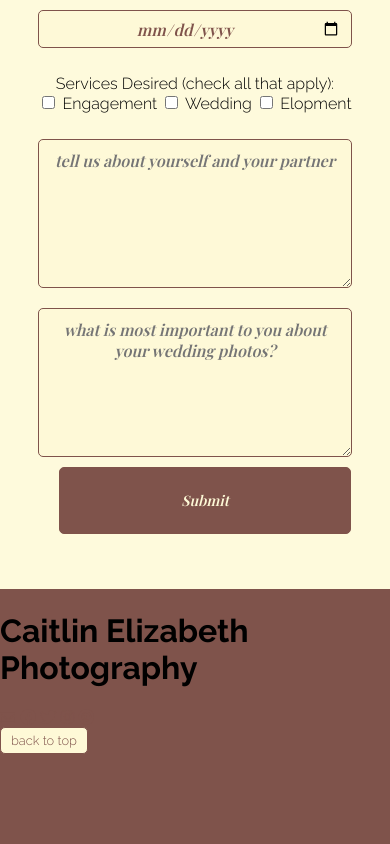
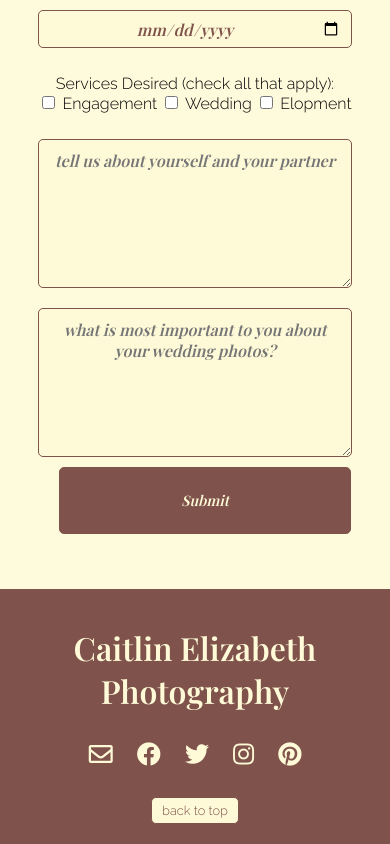
Before and after one commit to caitlineelliott/Caitlin-Elizabeth-Photography-Landing-Page, a plain HTML site: page index.html in a window 390 px wide. Shown: the part 4253-5097 px from the top of the page. Before the commit the page ends 5007 px from the top, so only its background shows below. Drawn offline with nearby package versions, Linux system fonts and the light colour scheme; a script that the page names is missing.

Commit message:
styled mobile footer

```diff
--- a/css/style.css
+++ b/css/style.css
@@ -320,3 +320,33 @@ a:hover {
 #contact-2 {
     display: none;
 }
+
+/* footer styles */
+.footer-styles {
+    background-color: #7f534b;
+    text-align: center;
+}
+
+.footer-styles h1 {
+    font: 2em "playfair display", serif;
+    text-align: center;
+    color: #fef9d7;
+    margin: 35px 0 20px 0;
+}
+
+.footer-social i {
+    color: #fef9d7;
+    font-size: 1.5em;
+    padding: 10px;
+    line-height: 3vh;
+}
+
+.footer-social i:hover {
+    color: #97829b;
+    transition: 500ms;
+    cursor: pointer;
+}
+
+.back-to-top {
+    margin: 20px 0;
+}
```
